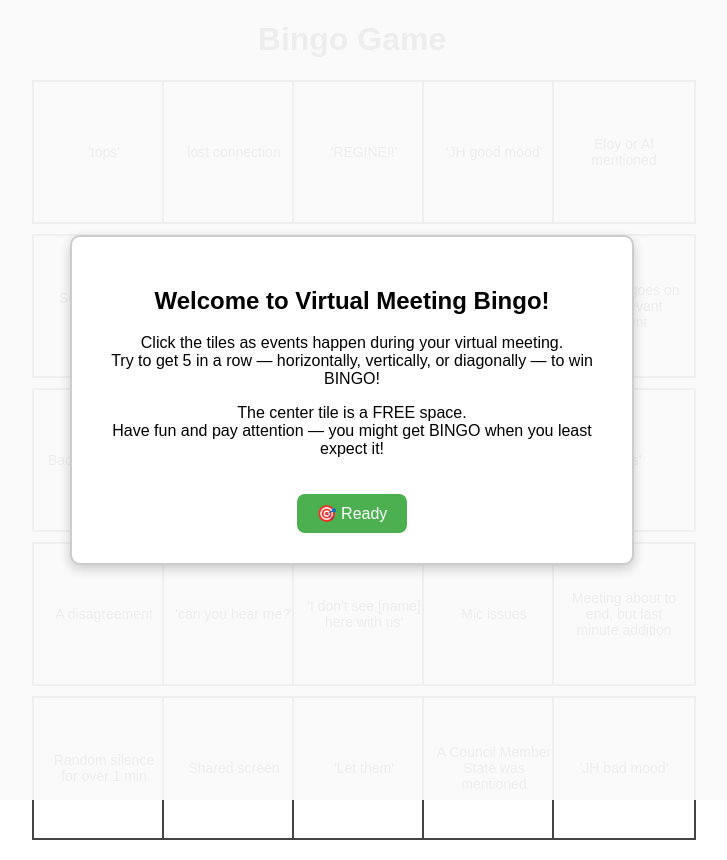
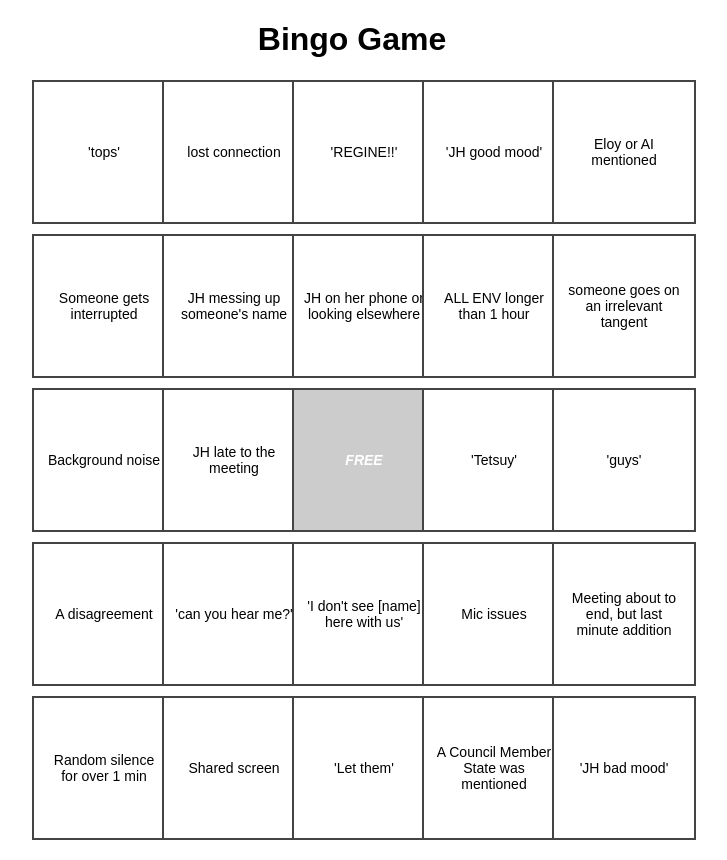
Before and after one commit to ClaraG209/bingo3, a plain HTML site: page index.html in a window 1280 px wide. Both pictures are taken after a click on the button "🎯 Ready". Shown: the whole page, without its empty margins (288-1015 px from the left). Drawn offline with Linux system fonts and the light colour scheme.

Commit message:
Update index.html

```diff
--- a/index.html
+++ b/index.html
@@ -86,7 +86,14 @@
             document.getElementById('bingo-status').textContent = bingo ? "🎉 BINGO!" : "";
         }
 
-        generateBoard();
+        document.getElementById('start-game').addEventListener('click', () => {
+            document.getElementById('instructions-screen').style.display = 'none';
+            generateBoard(); // start the bingo game
+});
+
+
+        // generateBoard();
+
     </script>
 </body>
 </html>
```
